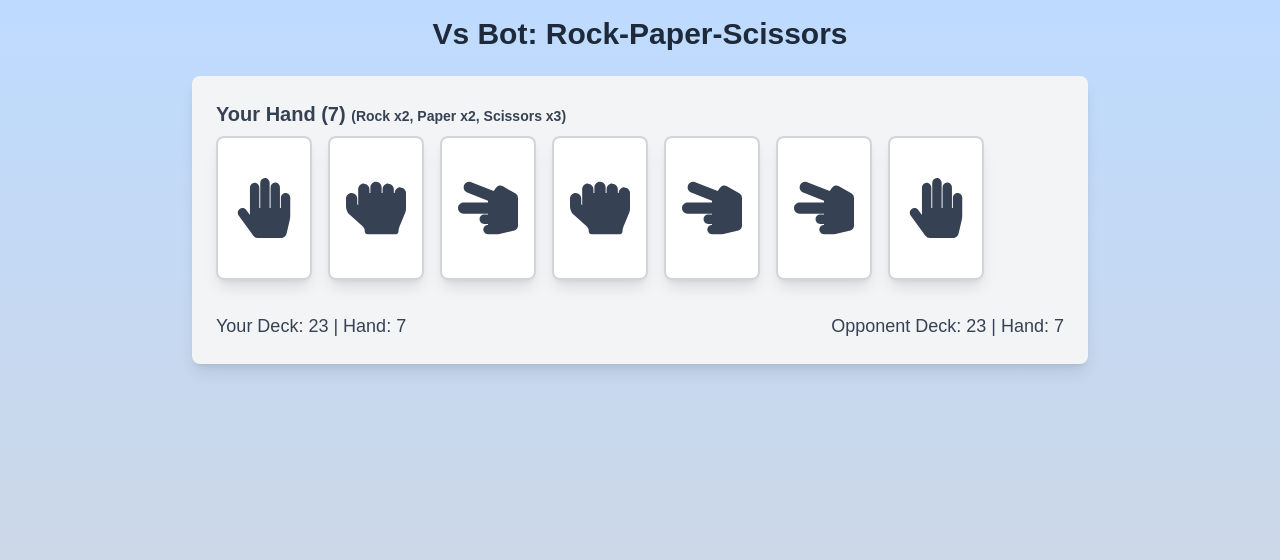
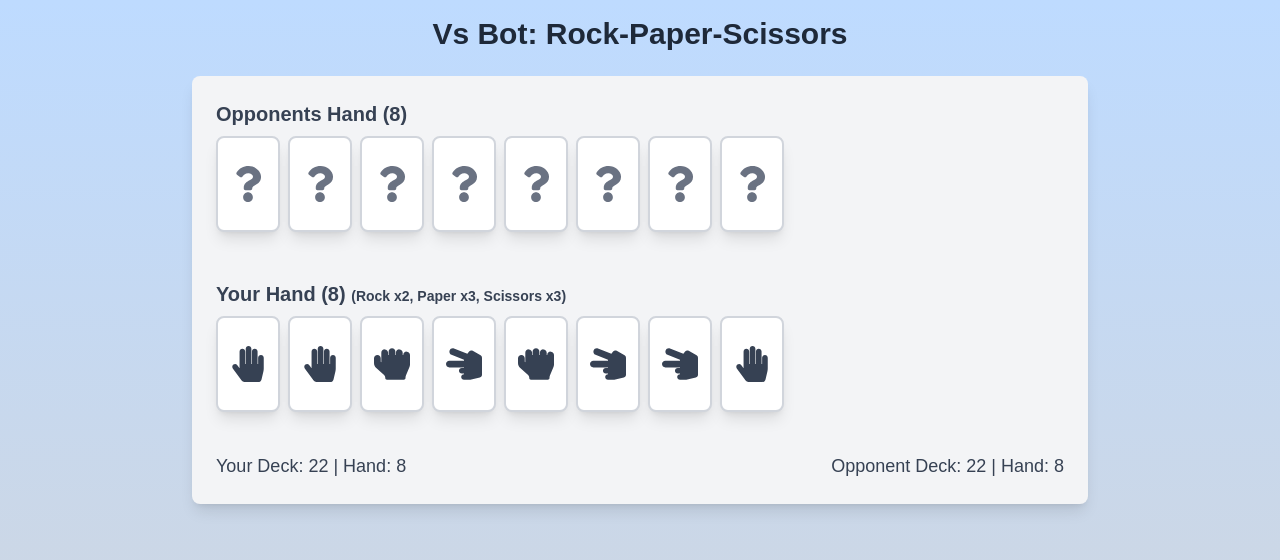
Before and after one commit to lushi-liu/rps, a Next.js app: page /vs-bot in a window 1280 px wide. Shown: the top 560 px of the page. Built offline with nearby package versions, Linux system fonts and the light colour scheme.

Commit message:
polished the UI

```diff
--- a/app/vs-bot/page.tsx
+++ b/app/vs-bot/page.tsx
@@ -32,7 +32,7 @@ const baseDeck: CardType[] = [
   ...Array(10).fill("Scissors" as CardType),
 ];
 
-//shuffle
+// Shuffle array (Fisher-Yates)
 const shuffle = <T,>(array: T[]): T[] => {
   const shuffled = [...array];
   for (let i = shuffled.length - 1; i > 0; i--) {
@@ -42,10 +42,13 @@ const shuffle = <T,>(array: T[]): T[] => {
   return shuffled;
 };
 
-// Initialize hand with 8 random cards
+// Initialize hand with exactly 22 cards
 const drawInitialHand = (deck: CardType[]): [CardType[], CardType[]] => {
   const shuffled = shuffle(deck);
-  return [shuffled.slice(0, 23), shuffled.slice(23)];
+  const hand = shuffled.slice(0, 22);
+  const remainingDeck = shuffled.slice(22);
+  console.log("Initial hand:", hand, "Deck:", remainingDeck); // Debug
+  return [hand, remainingDeck];
 };
 
 // Map card types to icons
@@ -92,12 +95,19 @@ export default function RPSGame() {
       (c, i) => c !== oppChoice || i !== state.oppHand.indexOf(oppChoice)
     );
 
-    // Draw new cards if deck isn't empty
+    // Draw one card if hand is below 22 and deck isn't empty
     const newPlayerDeck = [...state.playerDeck];
     const newOppDeck = [...state.oppDeck];
-    const playerDraw = newPlayerDeck.length > 0 ? newPlayerDeck.shift() : null;
-    const oppDraw = newOppDeck.length > 0 ? newOppDeck.shift() : null;
+    const playerDraw =
+      newPlayerHand.length < 22 && newPlayerDeck.length > 0
+        ? newPlayerDeck.shift()
+        : null;
+    const oppDraw =
+      newOppHand.length < 22 && newOppDeck.length > 0
+        ? newOppDeck.shift()
+        : null;
 
+    // Determine result
     let result = "";
     if (card === oppChoice) {
       result = "Tie!";
@@ -111,6 +121,7 @@ export default function RPSGame() {
       result = "Opponent Wins!";
     }
 
+    // Show face-down cards
     setState({
       ...state,
       playerCard: card,
@@ -118,11 +129,22 @@ export default function RPSGame() {
       showResult: false,
     });
 
+    // Reveal result and reset for next round
     setTimeout(() => {
+      const updatedPlayerHand = playerDraw
+        ? [...newPlayerHand, playerDraw]
+        : newPlayerHand;
+      const updatedOppHand = oppDraw ? [...newOppHand, oppDraw] : newOppHand;
+      console.log(
+        "After round - Player hand:",
+        updatedPlayerHand,
+        "Opponent hand:",
+        updatedOppHand
+      ); // Debug
       setState({
-        playerHand: playerDraw ? [...newPlayerHand, playerDraw] : newPlayerHand,
+        playerHand: updatedPlayerHand,
         playerDeck: newPlayerDeck,
-        oppHand: oppDraw ? [...newOppHand, oppDraw] : newOppHand,
+        oppHand: updatedOppHand,
         oppDeck: newOppDeck,
         playerCard: null,
         oppCard: null,
@@ -161,41 +183,32 @@ export default function RPSGame() {
         Vs Bot: Rock-Paper-Scissors
       </h1>
       {/* Game Board */}
-      <div className="w-full max-w-4xl bg-gray-100 rounded-lg shadow-lg p-6">
-        {/* Player Hand */}
-        <div className="mb-8">
+      <div className="w-full max-w-4xl bg-gray-100 rounded-lg shadow-lg p-6 flex flex-col gap-6">
+        {/* Opponent's Hand (Top) */}
+        <div>
           <h2 className="text-xl font-semibold mb-2 text-gray-700">
-            Your Hand ({state.playerHand.length}){" "}
-            <span className="text-sm">
-              (Rock x{cardCounts.Rock || 0}, Paper x{cardCounts.Paper || 0},
-              Scissors x{cardCounts.Scissors || 0})
-            </span>
+            Opponents Hand ({state.oppHand.length})
           </h2>
-          <div className="flex gap-4 flex-wrap">
-            {state.playerHand.map((card, index) => (
+          <div className="flex gap-2 flex-wrap">
+            {Array(state.oppHand.length)
+              .fill(null)
+              .map((_, index) => (
                 <motion.div
-                key={`${card}-${index}`} // Unique key for duplicates
-                className={`w-24 h-36 bg-white rounded-lg shadow-lg flex items-center justify-center border-2 border-gray-300 ${
-                  state.showResult
-                    ? "opacity-50 cursor-not-allowed"
-                    : "cursor-pointer"
-                }`}
-                whileHover={state.showResult ? {} : { scale: 1.1, rotate: 2 }}
-                whileTap={state.showResult ? {} : { scale: 0.95 }}
-                onClick={() => !state.showResult && playCard(card, index)}
+                  key={`opp-card-${index}`}
+                  className="w-16 h-24 bg-white rounded-lg shadow-lg flex items-center justify-center border-2 border-gray-300"
                 >
-                {React.createElement(cardIcons[card], {
-                  className: "text-6xl text-gray-700",
-                })}
+                  <FaQuestion className="text-4xl text-gray-500" />
                 </motion.div>
               ))}
           </div>
         </div>
-        {/* Play Area */}
+
+        {/* Play Area (Middle) */}
+        <div className="flex flex-col items-center">
           <AnimatePresence>
             {(state.playerCard || state.oppCard) && (
               <motion.div
-              className="flex justify-center gap-12 mb-8"
+                className="flex justify-center gap-12 mb-4"
                 initial={{ opacity: 0 }}
                 animate={{ opacity: 1 }}
                 exit={{ opacity: 0 }}
@@ -218,7 +231,9 @@ export default function RPSGame() {
                   </motion.div>
                 </div>
                 <div className="text-center">
-                <p className="text-lg font-semibold text-gray-700">Opponent</p>
+                  <p className="text-lg font-semibold text-gray-700">
+                    Opponent
+                  </p>
                   <motion.div
                     className="w-24 h-36 bg-white rounded-lg shadow-lg flex items-center justify-center border-2 border-gray-300"
                     initial={{ rotateY: 0 }}
@@ -237,18 +252,49 @@ export default function RPSGame() {
               </motion.div>
             )}
           </AnimatePresence>
-        {/* Result */}
           {state.showResult && state.result && (
             <motion.p
-            className="text-2xl font-bold text-gray-800 text-center mb-4"
+              className="text-2xl font-bold text-gray-800 text-center"
               initial={{ opacity: 0, y: 20 }}
               animate={{ opacity: 1, y: 0 }}
             >
               {state.result}
             </motion.p>
           )}
+        </div>
+
+        {/* Player's Hand (Bottom) */}
+        <div>
+          <h2 className="text-xl font-semibold mb-2 text-gray-700">
+            Your Hand ({state.playerHand.length}){" "}
+            <span className="text-sm">
+              (Rock x{cardCounts.Rock || 0}, Paper x{cardCounts.Paper || 0},
+              Scissors x{cardCounts.Scissors || 0})
+            </span>
+          </h2>
+          <div className="flex gap-2 flex-wrap">
+            {state.playerHand.map((card, index) => (
+              <motion.div
+                key={`${card}-${index}`} // Unique key for duplicates
+                className={`w-16 h-24 bg-white rounded-lg shadow-lg flex items-center justify-center border-2 border-gray-300 ${
+                  state.showResult
+                    ? "opacity-50 cursor-not-allowed"
+                    : "cursor-pointer"
+                }`}
+                whileHover={state.showResult ? {} : { scale: 1.1, rotate: 2 }}
+                whileTap={state.showResult ? {} : { scale: 0.95 }}
+                onClick={() => !state.showResult && playCard(card, index)}
+              >
+                {React.createElement(cardIcons[card], {
+                  className: "text-4xl text-gray-700",
+                })}
+              </motion.div>
+            ))}
+          </div>
+        </div>
+
         {/* Game Status */}
-        <div className="flex justify-between text-lg text-gray-700">
+        <div className="flex justify-between text-lg text-gray-700 mt-4">
           <p>
             Your Deck: {state.playerDeck.length} | Hand:{" "}
             {state.playerHand.length}
@@ -258,6 +304,7 @@ export default function RPSGame() {
           </p>
         </div>
       </div>
+
       {/* Game Over */}
       {(state.playerHand.length === 0 && state.playerDeck.length === 0) ||
       (state.oppHand.length === 0 && state.oppDeck.length === 0) ? (
```
Lines whose indentation alone changed are shown as unchanged.
